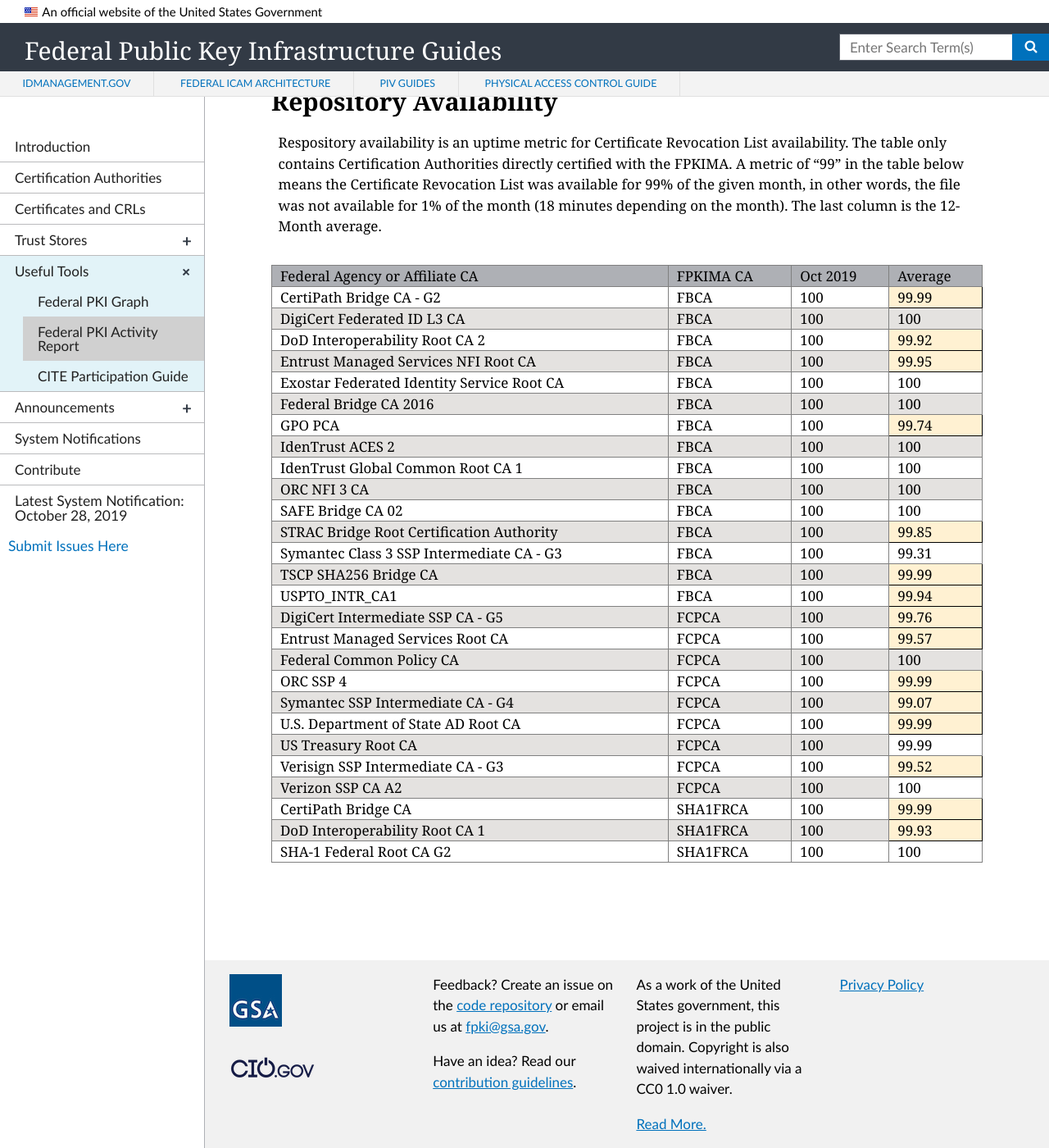
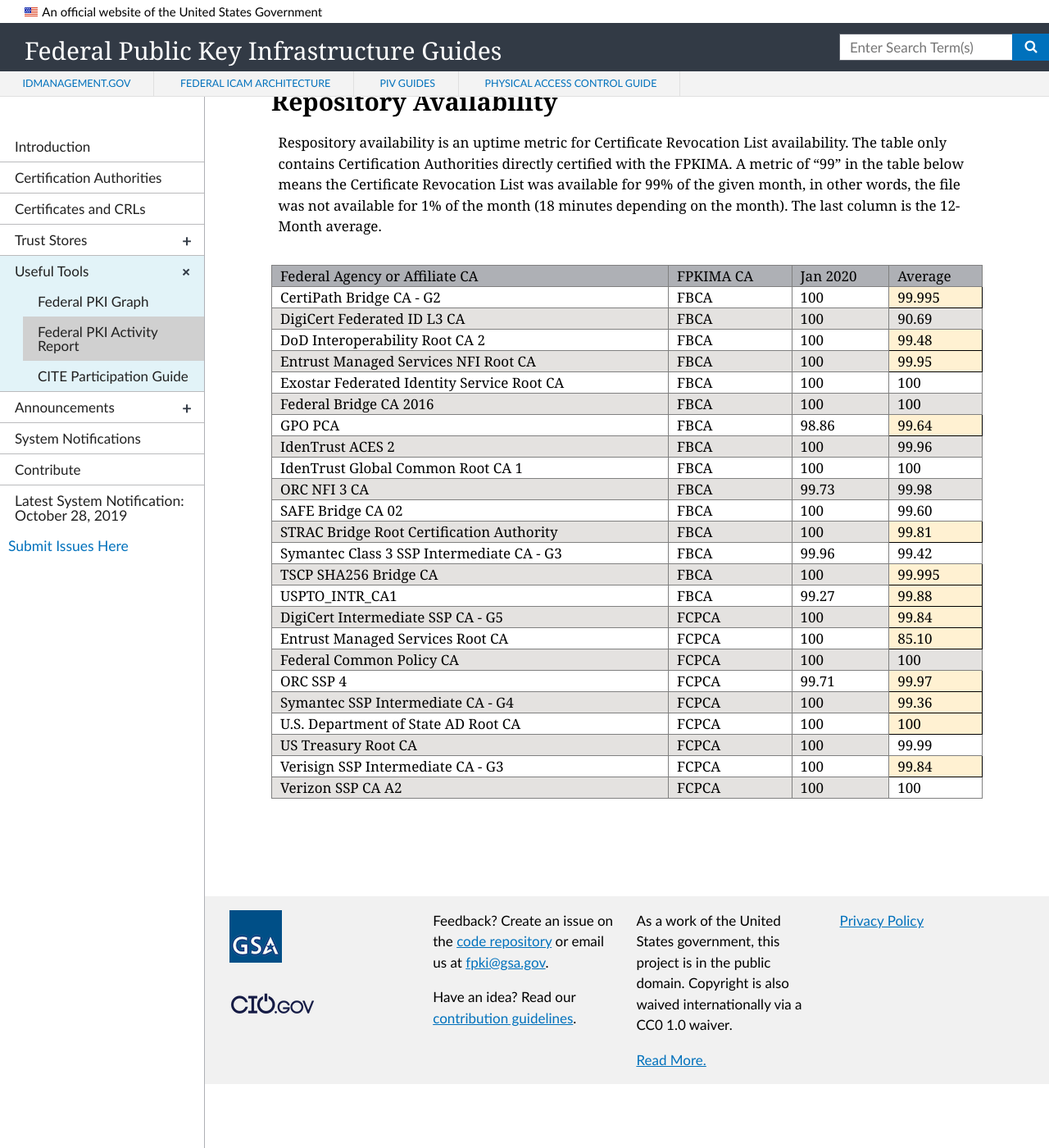
Before and after one commit to GSA/fpki-guides, a Jekyll site: the page built from _tools/03_fpki_activity_report.md, in a window 1280 px wide and 1400 px high, scrolled down 4703 px. Shown: the whole window at 82% size. Built offline with Jekyll 4.4.1, drawn with Linux system fonts in a browser that asks for light colours; nearby versions of some CDN libraries; after the commit the page ends 6025 px from its top, so only the background shows below that.

Commit message:
update for January 2020

```diff
--- a/_includes/fpkiar-repo-table.html
+++ b/_includes/fpkiar-repo-table.html
@@ -21,26 +21,26 @@
     <tr>
         <th class="tg-llyw">Federal Agency or Affiliate CA</th>
         <td class="tg-llyw">FPKIMA CA</td>
-        <td class="tg-llyw">Oct 2019</td>
+        <td class="tg-llyw">Jan 2020</td>
         <td class="tg-llyw">Average</td>
     </tr>
     <tr>
         <td class="tg-0pky">CertiPath Bridge CA - G2</td>
         <td class="tg-0pky">FBCA</td>
         <td class="tg-0pky">100</td>
-        <td class="tg-s7ni">99.99</td>
+        <td class="tg-s7ni">99.995</td>
     </tr>
     <tr>
         <td class="tg-y698">DigiCert Federated ID L3 CA</td>
         <td class="tg-y698">FBCA</td>
         <td class="tg-y698">100</td>
-        <td class="tg-y698">100</td>
+        <td class="tg-y698">90.69</td>
     </tr>
     <tr>
         <td class="tg-0pky">DoD Interoperability Root CA 2</td>
         <td class="tg-0pky">FBCA</td>
         <td class="tg-0pky">100</td>
-        <td class="tg-s7ni">99.92</td>
+        <td class="tg-s7ni">99.48</td>
     </tr>
     <tr>
         <td class="tg-y698">Entrust Managed Services NFI Root CA</td>
@@ -63,14 +63,14 @@
     <tr>
         <td class="tg-0pky">GPO PCA</td>
         <td class="tg-0pky">FBCA</td>
-        <td class="tg-0pky">100</td>
-        <td class="tg-s7ni">99.74</td>
+        <td class="tg-0pky">98.86</td>
+        <td class="tg-s7ni">99.64</td>
     </tr>
     <tr>
         <td class="tg-y698">IdenTrust ACES 2</td>
         <td class="tg-y698">FBCA</td>
         <td class="tg-y698">100</td>
-        <td class="tg-y698">100</td>
+        <td class="tg-y698">99.96</td>
     </tr>
     <tr>
         <td class="tg-0pky">IdenTrust Global Common Root CA 1</td>
@@ -81,50 +81,50 @@
     <tr>
         <td class="tg-y698">ORC NFI 3 CA</td>
         <td class="tg-y698">FBCA</td>
-        <td class="tg-y698">100</td>
-        <td class="tg-y698">100</td>
+        <td class="tg-y698">99.73</td>
+        <td class="tg-y698">99.98</td>
     </tr>
     <tr>
         <td class="tg-0pky">SAFE Bridge CA 02</td>
         <td class="tg-0pky">FBCA</td>
         <td class="tg-0pky">100</td>
-        <td class="tg-0pky">100</td>
+        <td class="tg-0pky">99.60</td>
     </tr>
     <tr>
         <td class="tg-y698">STRAC Bridge Root Certification Authority</td>
         <td class="tg-y698">FBCA</td>
         <td class="tg-y698">100</td>
-        <td class="tg-s7ni">99.85</td>
+        <td class="tg-s7ni">99.81</td>
     </tr>
     <tr>
         <td class="tg-0pky">Symantec Class 3 SSP Intermediate CA - G3</td>
         <td class="tg-0pky">FBCA</td>
-        <td class="tg-0pky">100</td>
-        <td class="tg-0pky">99.31</td>
+        <td class="tg-0pky">99.96</td>
+        <td class="tg-0pky">99.42</td>
     </tr>
     <tr>
         <td class="tg-y698">TSCP SHA256 Bridge CA</td>
         <td class="tg-y698">FBCA</td>
         <td class="tg-y698">100</td>
-        <td class="tg-s7ni">99.99</td>
+        <td class="tg-s7ni">99.995</td>
     </tr>
     <tr>
         <td class="tg-0pky">USPTO_INTR_CA1</td>
         <td class="tg-0pky">FBCA</td>
-        <td class="tg-0pky">100</td>
-        <td class="tg-s7ni">99.94</td>
+        <td class="tg-0pky">99.27</td>
+        <td class="tg-s7ni">99.88</td>
     </tr>
     <tr>
         <td class="tg-y698">DigiCert Intermediate SSP CA - G5</td>
         <td class="tg-y698">FCPCA</td>
         <td class="tg-y698">100</td>
-        <td class="tg-s7ni">99.76</td>
+        <td class="tg-s7ni">99.84</td>
     </tr>
     <tr>
         <td class="tg-0pky">Entrust Managed Services Root CA</td>
         <td class="tg-0pky">FCPCA</td>
         <td class="tg-0pky">100</td>
-        <td class="tg-s7ni">99.57</td>
+        <td class="tg-s7ni">85.10</td>
     </tr>
     <tr>
         <td class="tg-y698">Federal Common Policy CA</td>
@@ -135,20 +135,20 @@
     <tr>
         <td class="tg-0pky">ORC SSP 4</td>
         <td class="tg-0pky">FCPCA</td>
-        <td class="tg-0pky">100</td>
-        <td class="tg-s7ni">99.99</td>
+        <td class="tg-0pky">99.71</td>
+        <td class="tg-s7ni">99.97</td>
     </tr>
     <tr>
         <td class="tg-y698">Symantec SSP Intermediate CA - G4</td>
         <td class="tg-y698">FCPCA</td>
         <td class="tg-y698">100</td>
-        <td class="tg-s7ni">99.07</td>
+        <td class="tg-s7ni">99.36</td>
     </tr>
     <tr>
         <td class="tg-0pky">U.S. Department of State AD Root CA</td>
         <td class="tg-0pky">FCPCA</td>
         <td class="tg-0pky">100</td>
-        <td class="tg-s7ni">99.99</td>
+        <td class="tg-s7ni">100</td>
     </tr>
     <tr>
         <td class="tg-y698">US Treasury Root CA</td>
@@ -160,7 +160,7 @@
         <td class="tg-0pky">Verisign SSP Intermediate CA - G3</td>
         <td class="tg-0pky">FCPCA</td>
         <td class="tg-0pky">100</td>
-        <td class="tg-s7ni">99.52</td>
+        <td class="tg-s7ni">99.84</td>
     </tr>
     <tr>
         <td class="tg-y698">Verizon SSP CA A2</td>
@@ -168,22 +168,4 @@
         <td class="tg-y698">100</td>
         <td class="tg-0pky">100</td>
     </tr>
-    <tr>
-        <td class="tg-0pky">CertiPath Bridge CA</td>
-        <td class="tg-0pky">SHA1FRCA</td>
-        <td class="tg-0pky">100</td>
-        <td class="tg-s7ni">99.99</td>
-    </tr>
-    <tr>
-        <td class="tg-y698">DoD Interoperability Root CA 1</td>
-        <td class="tg-y698">SHA1FRCA</td>
-        <td class="tg-y698">100</td>
-        <td class="tg-s7ni">99.93</td>
-    </tr>
-    <tr>
-        <td class="tg-0pky">SHA-1 Federal Root CA G2</td>
-        <td class="tg-0pky">SHA1FRCA</td>
-        <td class="tg-0pky">100</td>
-        <td class="tg-0pky">100</td>
-    </tr>
 </table>
```
